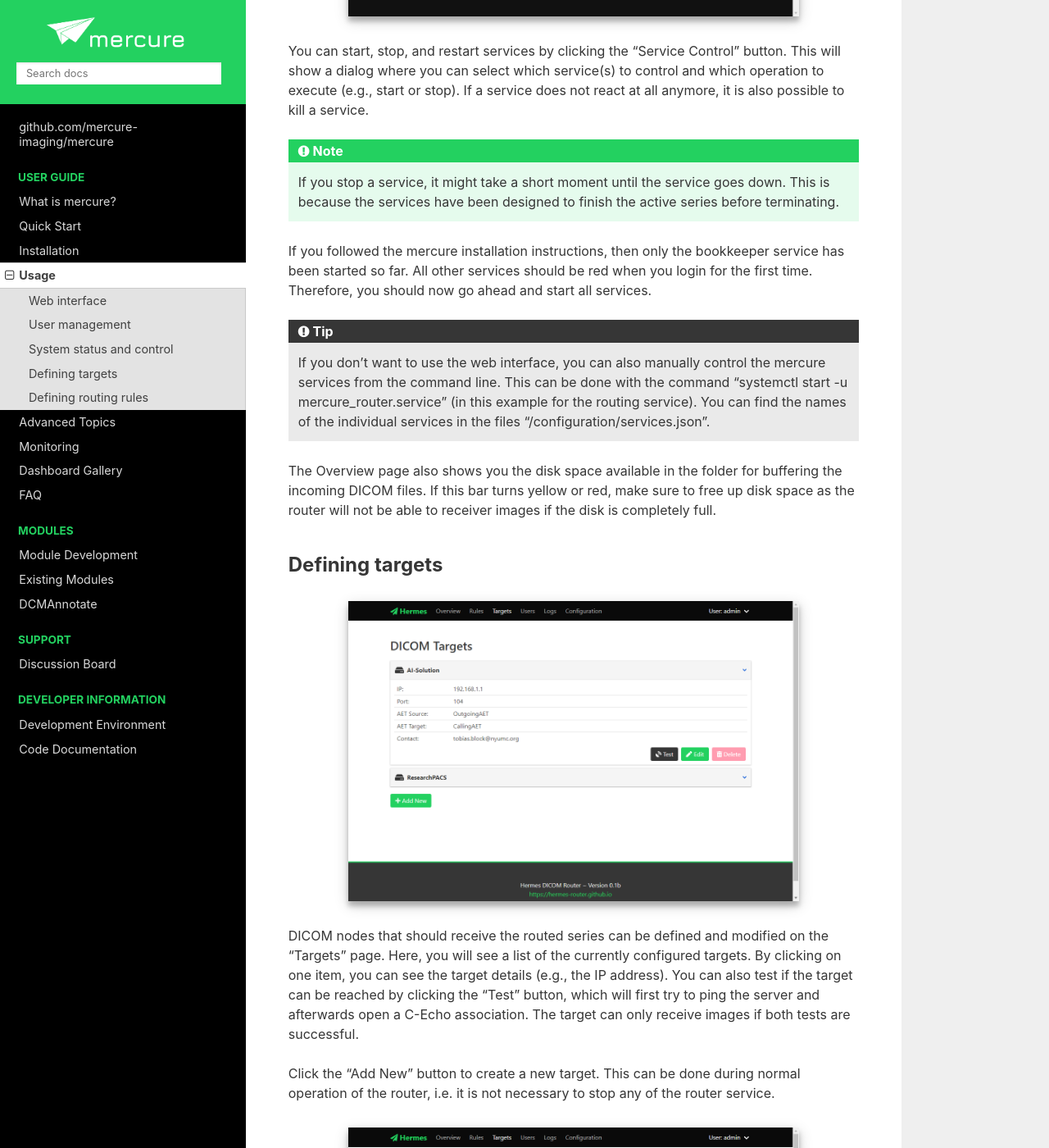
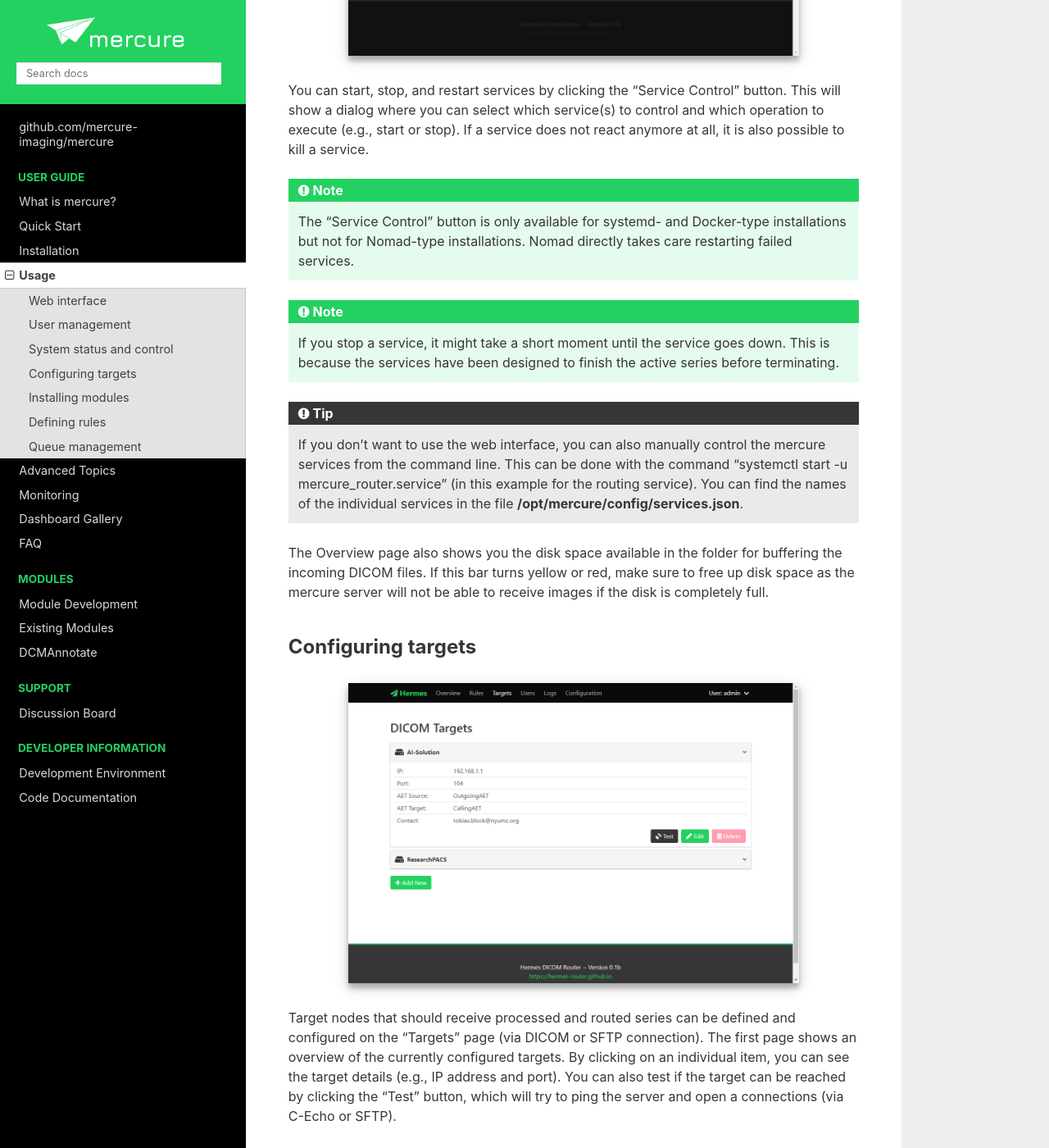
Before and after one commit to mercure-imaging/mercure, a Sphinx documentation site: the page built from docs/usage.rst, in a window 1280 px wide and 1400 px high, scrolled down 2735 px. Shown: the whole window at 82% size. Built offline with Sphinx 7.4.7 and the Read the Docs theme 2.0.0, drawn with Linux system fonts in a browser that asks for light colours; some of the changed text lies outside the part shown.

Commit message:
Updated documentation

```diff
--- a/docs/usage.rst
+++ b/docs/usage.rst
@@ -28,9 +28,9 @@
    :align: center
    :class: border
 
-Users can be created, modified, and deleted on the "Users" page. There are two types of users: Normal users, who can view the router configuration and status but not change anything, and administrators, who have full access. Users with administration rights are indicated by an icon with a shield in the user list.
+Users can be created, modified, and deleted on the "Users" page. There are two types of users: Normal users, who can view the configuration and status but not change any settings, and administrators, who have full access. Users with administration rights are indicated by an icon with a shield in the user list. Users can also be added to permission groups. Permission groups are not yet used for anything, but they will be used in future mercure versions to offer granular access control.
 
-.. tip:: You should create separate accounts for every person using the router. This will allow you to review which user made changes to the router configuration, as mercure is keeping track of all configuration changes.
+.. tip:: You should create separate accounts for every person using mercure. This will allow you to review which user made changes to the server configuration, as mercure is keeping track of all configuration changes.
 
 
 System status and control
@@ -41,50 +41,71 @@
    :align: center
    :class: border
 
-You can see the status of the different mercure service components on the "Overview" page. If a service is running, it will be shown in green, otherwise in red. In normal operation, everything should be green.
+The status of the mercure server and its service components can be monitored on the "Overview" page. If a service is running, it will be shown in green color, otherwise it is shown in red. In normal operation, everything should be green.
 
 .. image:: ui_status_control.png
    :width: 550px
    :align: center
    :class: border
 
-You can start, stop, and restart services by clicking the "Service Control" button. This will show a dialog where you can select which service(s) to control and which operation to execute (e.g., start or stop). If a service does not react at all anymore, it is also possible to kill a service.
+You can start, stop, and restart services by clicking the "Service Control" button. This will show a dialog where you can select which service(s) to control and which operation to execute (e.g., start or stop). If a service does not react anymore at all, it is also possible to kill a service.
+
+.. note:: The "Service Control" button is only available for systemd- and Docker-type installations but not for Nomad-type installations. Nomad directly takes care restarting failed services.
 
 .. note:: If you stop a service, it might take a short moment until the service goes down. This is because the services have been designed to finish the active series before terminating.
 
-If you followed the mercure installation instructions, then only the bookkeeper service has been started so far. All other services should be red when you login for the first time. Therefore, you should now go ahead and start all services.
+.. tip:: If you don't want to use the web interface, you can also manually control the mercure services from the command line. This can be done with the command "systemctl start -u mercure_router.service" (in this example for the routing service). You can find the names of the individual services in the file **/opt/mercure/config/services.json**.
 
-.. tip:: If you don't want to use the web interface, you can also manually control the mercure services from the command line. This can be done with the command "systemctl start -u mercure_router.service" (in this example for the routing service). You can find the names of the individual services in the files "/configuration/services.json".
-
-The Overview page also shows you the disk space available in the folder for buffering the incoming DICOM files. If this bar turns yellow or red, make sure to free up disk space as the router will not be able to receiver images if the disk is completely full.
+The Overview page also shows you the disk space available in the folder for buffering the incoming DICOM files. If this bar turns yellow or red, make sure to free up disk space as the mercure server will not be able to receive images if the disk is completely full.
 
 
-Defining targets
-----------------
+Configuring targets
+-------------------
 
 .. image:: ui_targets.png
    :width: 550px
    :align: center
    :class: border
 
-DICOM nodes that should receive the routed series can be defined and modified on the "Targets" page. Here, you will see a list of the currently configured targets. By clicking on one item, you can see the target details (e.g., the IP address). You can also test if the target can be reached by clicking the "Test" button, which will first try to ping the server and afterwards open a C-Echo association. The target can only receive images if both tests are successful.
+Target nodes that should receive processed and routed series can be defined and configured on the "Targets" page (via DICOM or SFTP connection). The first page shows an overview of the currently configured targets. By clicking on an individual item, you can see the target details (e.g., IP address and port). You can also test if the target can be reached by clicking the "Test" button, which will try to ping the server and open a connections (via C-Echo or SFTP).
 
-Click the "Add New" button to create a new target. This can be done during normal operation of the router, i.e. it is not necessary to stop any of the router service.
+Click the "Add New" button to create a new target. This can be done during normal operation of the server, i.e. it is not necessary to stop any of the services for adding new targets.
 
 .. image:: ui_target_edit.png
    :width: 550px
    :align: center
    :class: border
 
-After choosing a name for the target, you can enter the settings of the DICOM connection settings. Here, you need to enter the IP address, port, the target AET (application entity title) that should be called on the receiver side, and the source AET with which mercure identifies itself to the target.
+After choosing a unique name for the target, you can edit the target settings. First, you need to select the type of target. Currently, DICOM targets and SFTP targets are supported (other target types, such as DICOMweb will be added at later time).
+
+For DICOM targets, enter the settings of the DICOM node, including the IP address, port, the target AET (application entity title) that should be called on the receiver side, and the source AET with which mercure identifies itself to the target.
 
 .. tip:: Some DICOM nodes require that you set a specific target AET, while other systems ignore this setting. Likewise, some DICOM nodes only accept images from a sender who's source AET is known, while others ignore the value. Please check with the vendor/operator of your DICOM node which values are required.
 
-Finally, you can also enter a contact e-mail address. This should be done for reference purpose, so that it can be looked up at a later time who should be contacted if problems with the target exist.
+For SFTP targets, enter the hostname or IP, target folder on the server, username, and password.
+
+.. tip:: It is recommended to create a dedicated restricted user account for the SFTP uploads. Never use the credentials of an account with access to sensitive information, as the SFTP credentials are stored in the configuration file.
+
+.. important:: Support for SFTP transfers is still experimental and should be used with care.
+
+On the "Information" tab, you can add information for documentation purpose, including a contact e-mail address (so that it can be looked up at later time who should be contacted if problems with the target exist) and description of the target.
 
 
-Defining routing rules
-----------------------
+Installing modules
+------------------
+
+An overview of the installed processing modules can be seen by clicking on the "Modules" page. Details are shown by clicking on an item, which also allows editing the module settings.
+
+To setup a new module, click the "Install Module" button. Select a unique name for the module. It is possible to install the same processing module multiple times under different names with different settings. Specify the processing module by entering the Docker Tag.
+
+.. note:: The Docker Tag corresponds to the name of the processing module as stored on Docker Hub. For modules that are not distributed via Docker Hub, the Docker container needs to be built locally on the server before it can be used by mercure.
+
+Afterwards, you can edit additional Docker-specific settings on the "Docker" tab (additional volumes, environment variables, etc.). In most cases, these settings are not needed. Settings for the processing module can be defined on the "Settings" tab. These settings must be entered in **JSON format**. The settings entered on the module page are global modules settings, i.e. they are applied whenever the module is used. The global module settings can be overwritten (or extended) by defining settings for the individual rule (thus, the settings passed to the module are the global module settings merged with the rule-specific processing settings).
+
+
+
+Defining rules
+--------------
 
 .. highlight:: none
 
@@ -93,7 +114,7 @@
    :align: center
    :class: border
 
-When you have configured a target, you can add routing rules that define which DICOM series should be forwarded to that target. This can be done on the "Rules" page. Again, it is not necessary to stop mercure while defining new rules. The different mercure services will automatically load the new configuration once the rule has been saved. Click the "Add New" button to create a new rule, or click on any of the existing rules and select "Edit" to modify it.
+When you have configured a target, you can add rules that define which DICOM series should be forwarded to that target. This can be done on the "Rules" page. Again, it is not necessary to stop mercure while defining new rules. The different mercure services will automatically load the new configuration once the rule has been saved. Click the "Add New" button to create a new rule, or click on any of the existing rules and select "Edit" to modify it.
 
 .. image:: ui_rules_edit.png
    :width: 550px
@@ -141,3 +162,7 @@
 If you have validated that your rule triggers as expected, select the desired target from the drop-down list. Also enter an email address into the Contact field and a description into the Comment field, so that it can be looked up at a later time why the rule was defined and who requested it.
 
 Routing rules can be temporarily disabled by setting the "Disabled" field to True. In this case, the rule appears in grayed-out color in the rule list and it will be ignored during processing.
+
+
+Queue management
+----------------
```
